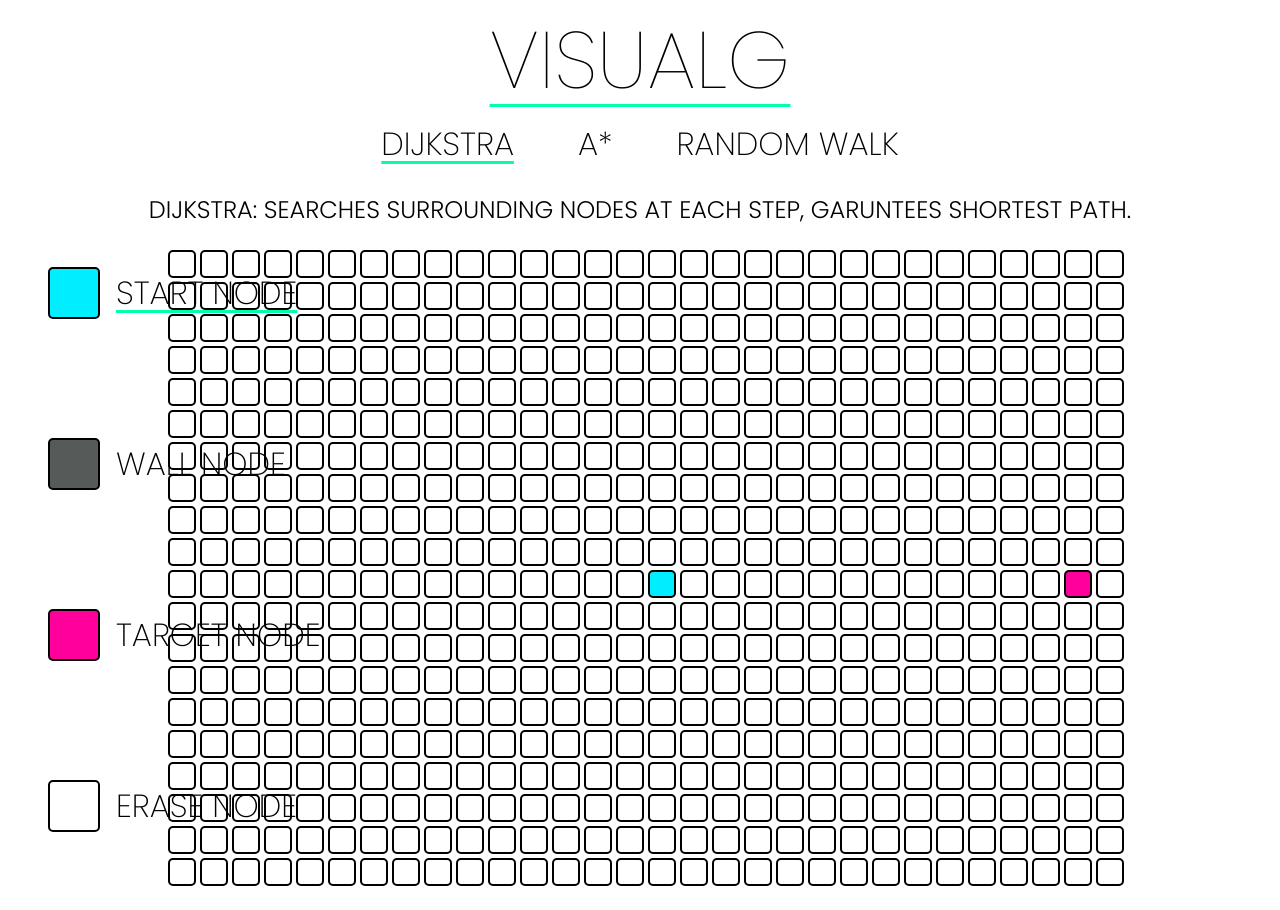
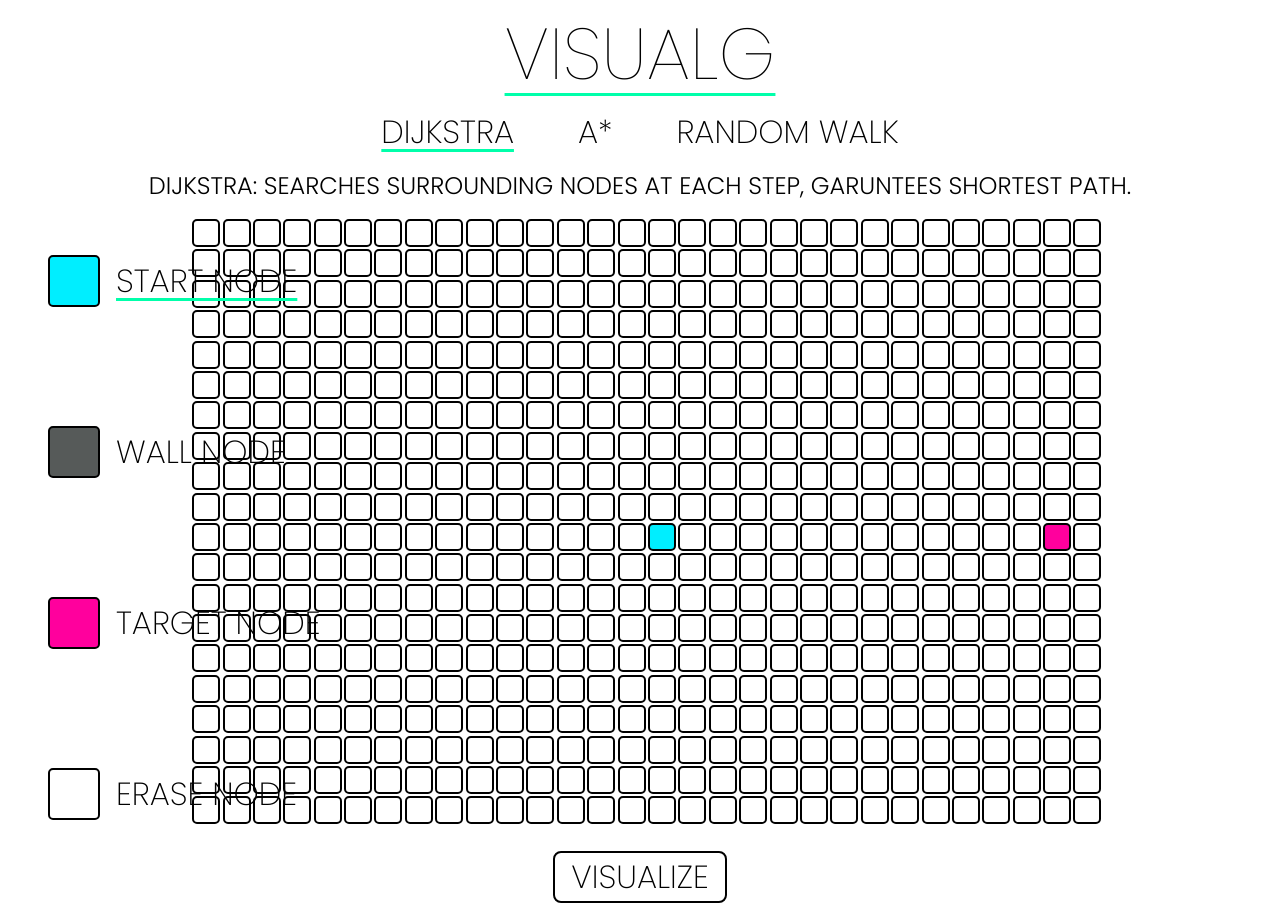
Before and after one commit to ArsalaanAli/conceptualg, a React (Create React App) app: page / in a window 1280 px wide. Shown: the top 910 px of the page. Built offline with nearby package versions, Linux system fonts and the light colour scheme.

Commit message:
CSS SPACING AND MARGINS

```diff
--- a/src/App.css
+++ b/src/App.css
@@ -10,7 +10,7 @@
   font-family: "Poppins", sans-serif;
   font-weight: 100;
   text-align: center;
-  font-size: 5em;
+  font-size: 4.5em;
   margin: 0;
   padding: 0;
   text-decoration: underline;
@@ -23,11 +23,13 @@
   font-weight: 300;
   text-align: center;
   font-size: 1.5em;
-  margin-bottom: 0.3em;
+  margin: 0;
+  margin-bottom: 0em;
+  margin-top: 0.5em;
 }
 .vis-button {
   margin: auto;
-  margin-top: 1.5em;
+  margin-top: 1em;
   padding: 0em 0.5em;
   display: block;
   font-family: "Poppins", sans-serif;
@@ -44,7 +46,7 @@
 
 .clear-button {
   margin: auto;
-  margin-top: 1em;
+  margin-top: 0.5em;
   padding: 0em 0.5em;
   display: block;
   font-family: "Poppins", sans-serif;
@@ -150,7 +152,7 @@
 
 .algorithmOption {
   display: inline-block;
-  margin: 0 1em;
+  margin: 0em 1em;
   font-family: "Poppins", sans-serif;
   font-size: 2em;
   font-weight: 200;
--- a/src/grid.css
+++ b/src/grid.css
@@ -2,12 +2,13 @@
   display: inline-block;
 }
 .node-wrapper {
-  width: 1em;
-  height: 1em;
+  width: 0.9em;
+  height: 0.9em;
   margin: 0.5em;
 }
 .grid {
   display: flex;
   align-items: center;
   justify-content: center;
+  margin: 0;
 }
```
